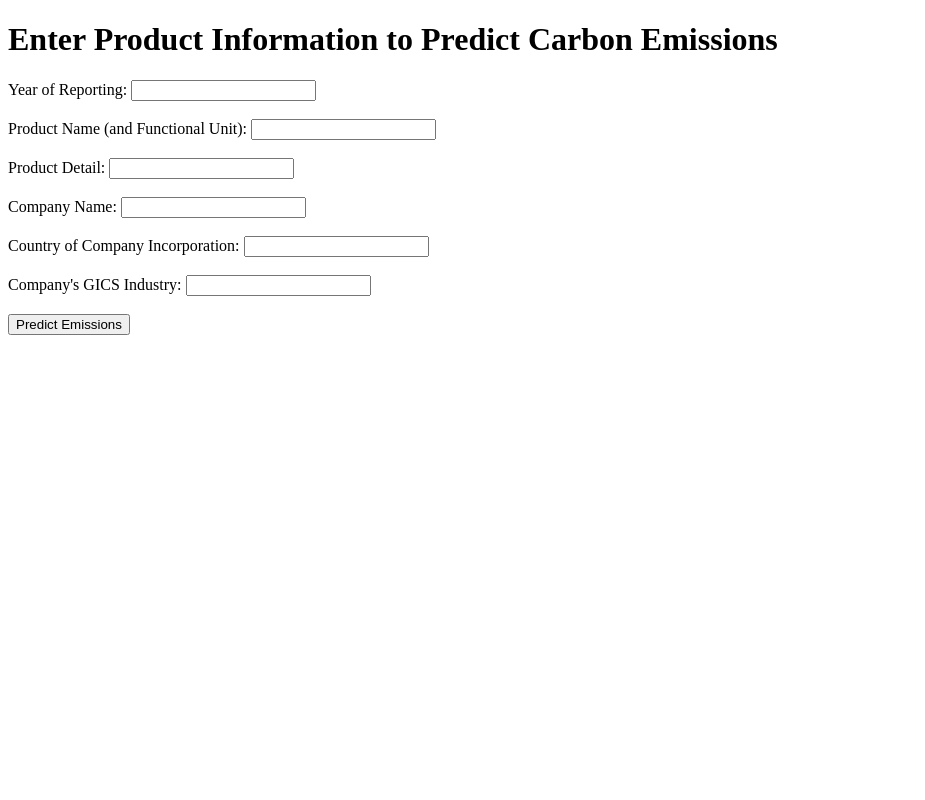
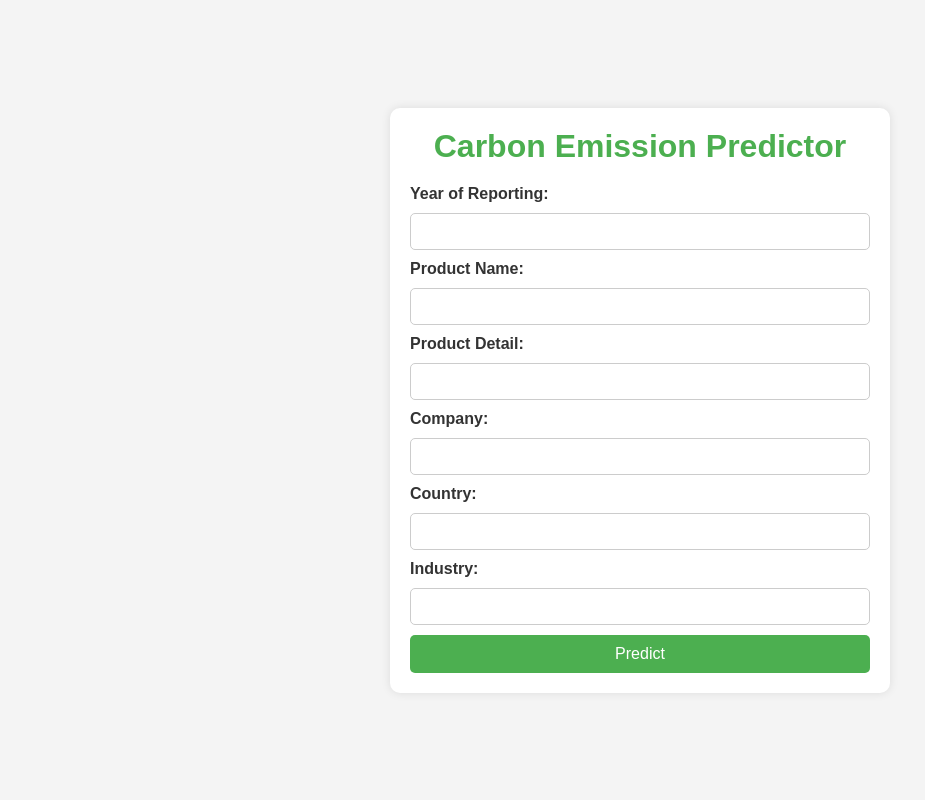
Before and after one commit to alfimisha/GreenWise, a Flask app: page / in a window 1280 px wide. Shown: the whole page, without its empty margins (0-925 px from the left). Run offline with Flask 3, Linux system fonts and the light colour scheme; parts of the project's set-up code (start-up, migrations or seed data) failed here and were passed over.

Commit message:
Better frontend

```diff
--- /dev/null
+++ b/backend/static/style.css
@@ -0,0 +1,81 @@
+/* General Reset */
+* {
+    margin: 0;
+    padding: 0;
+    box-sizing: border-box;
+    font-family: 'Arial', sans-serif;
+}
+
+/* Body Styling */
+body {
+    background-color: #f4f4f4;
+    color: #333;
+    display: flex;
+    justify-content: center;
+    align-items: center;
+    height: 100vh;
+}
+
+/* Container Styling */
+.container {
+    background: white;
+    padding: 20px;
+    border-radius: 10px;
+    box-shadow: 0 0 10px rgba(0, 0, 0, 0.1);
+    width: 90%;
+    max-width: 500px;
+    text-align: center;
+}
+
+/* Heading */
+h1 {
+    color: #4CAF50;
+    margin-bottom: 20px;
+}
+
+/* Form Styling */
+form {
+    display: flex;
+    flex-direction: column;
+    gap: 10px;
+}
+
+/* Labels */
+label {
+    font-weight: bold;
+    text-align: left;
+}
+
+/* Input Fields */
+input {
+    padding: 10px;
+    border: 1px solid #ccc;
+    border-radius: 5px;
+    width: 100%;
+}
+
+/* Submit Button */
+button {
+    background-color: #4CAF50;
+    color: white;
+    border: none;
+    padding: 10px;
+    border-radius: 5px;
+    cursor: pointer;
+    font-size: 16px;
+    transition: background 0.3s;
+}
+
+button:hover {
+    background-color: #45a049;
+}
+
+/* Prediction Result Box */
+.result {
+    margin-top: 20px;
+    padding: 15px;
+    background-color: #e8f5e9;
+    color: #2e7d32;
+    border-radius: 5px;
+    font-size: 18px;
+}
--- a/backend/templates/index.html
+++ b/backend/templates/index.html
@@ -3,34 +3,41 @@
 <head>
     <meta charset="UTF-8">
     <meta name="viewport" content="width=device-width, initial-scale=1.0">
-    <title>Carbon Emissions Prediction</title>
+    <title>Carbon Emission Predictor</title>
+    <link rel="stylesheet" type="text/css" href="{{ url_for('static', filename='style.css') }}">
 </head>
 <body>
-    <h1>Enter Product Information to Predict Carbon Emissions</h1>
-    <form action="/predict" method="post">
-        <label for="year_of_reporting">Year of Reporting:</label>
-        <input type="text" id="year_of_reporting" name="year_of_reporting" required><br><br>
+    <div class="container">
+        <h1>Carbon Emission Predictor</h1>
 
-        <label for="product_name">Product Name (and Functional Unit):</label>
-        <input type="text" id="product_name" name="product_name" required><br><br>
+        <form action="/predict" method="POST">
+            <label for="year_of_reporting">Year of Reporting:</label>
+            <input type="text" id="year_of_reporting" name="year_of_reporting" required>
 
-        <label for="product_detail">Product Detail:</label>
-        <input type="text" id="product_detail" name="product_detail" required><br><br>
+            <label for="product_name">Product Name:</label>
+            <input type="text" id="product_name" name="product_name" required>
 
-        <label for="company">Company Name:</label>
-        <input type="text" id="company" name="company" required><br><br>
+            <label for="product_detail">Product Detail:</label>
+            <input type="text" id="product_detail" name="product_detail" required>
 
-        <label for="country">Country of Company Incorporation:</label>
-        <input type="text" id="country" name="country" required><br><br>
+            <label for="company">Company:</label>
+            <input type="text" id="company" name="company" required>
 
-        <label for="industry">Company's GICS Industry:</label>
-        <input type="text" id="industry" name="industry" required><br><br>
+            <label for="country">Country:</label>
+            <input type="text" id="country" name="country" required>
 
-        <button type="submit">Predict Emissions</button>
-    </form>
+            <label for="industry">Industry:</label>
+            <input type="text" id="industry" name="industry" required>
 
-    {% if prediction %}
-        <h2>Predicted Carbon Emissions: {{ prediction }} CO2e (carbon dioxide equivalent)</h2>
-    {% endif %}
+            <button type="submit">Predict</button>
+        </form>
+
+        {% if prediction %}
+            <div class="result">
+                <h2>Predicted Emission:</h2>
+                <p>{{ prediction }}</p>
+            </div>
+        {% endif %}
+    </div>
 </body>
 </html>
```
